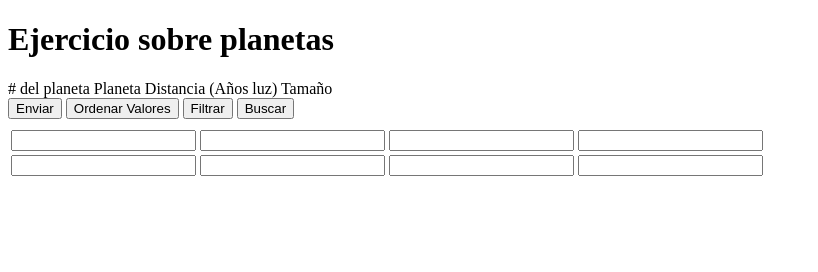
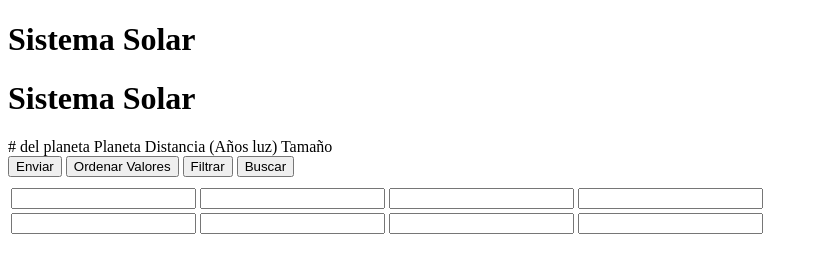
Before and after one commit to Francovo/Planetas_Clase_Git, a plain HTML site: page index.html in a window 1280 px wide. Shown: the whole page, without its empty margins (0-818 px from the left). Drawn offline with Linux system fonts and the light colour scheme.

Commit message:
Doble titulo sistema solar

```diff
--- a/index.html
+++ b/index.html
@@ -7,7 +7,8 @@
     <title>Document</title>
   </head>
   <body>
-    <h1>Ejercicio sobre planetas</h1>
+    <h1>Sistema Solar</h1>
+    <h1>Sistema Solar</h1>
     <table>
       <thead>
         <tr>
```
